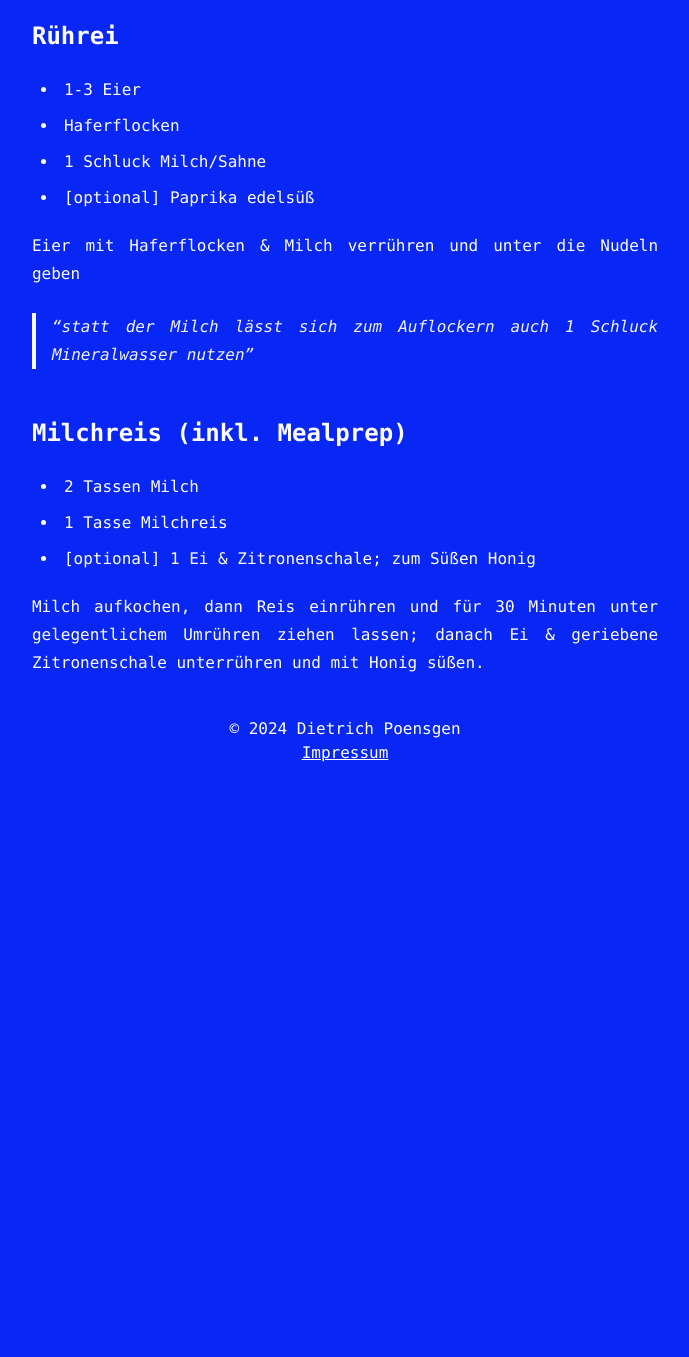
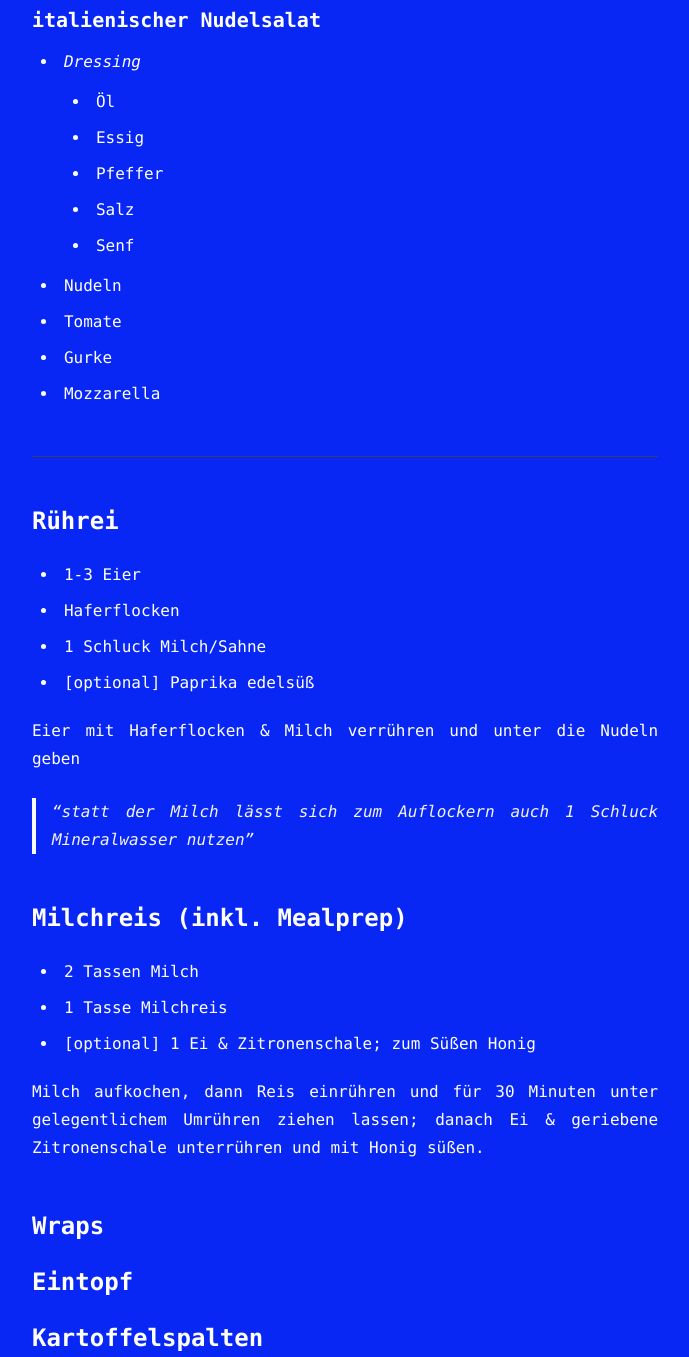
Before and after one commit to diepoe/diepoe-web, an Astro site: page /portfolio/mealplan in a window 1280 px wide. Shown: the part 2098-3455 px from the top of the page, without its empty margins (295-984 px from the left). Before the commit the page ends 2887 px from the top, so only its background shows below. Built offline with nearby package versions, Linux system fonts and the light colour scheme; Astro itself is replaced by a stand-in of ours.

Commit message:
update mealplan

```diff
--- a/src/content/portfolio/mealplan.md
+++ b/src/content/portfolio/mealplan.md
@@ -58,6 +58,20 @@ Anschließend mit Gewürzen abschmecken (Pfeffer, Salz, Basilikum etc.)
 
 > Kombinierbar mit Rührei
 
+### italienischer Nudelsalat
+
+- *Dressing*
+    - Öl
+    - Essig
+    - Pfeffer
+    - Salz
+    - Senf
+- Nudeln
+- Tomate
+- Gurke
+- Mozzarella
+---
+
 ## Rührei
 
 - 1-3 Eier
@@ -76,3 +90,9 @@ Eier mit Haferflocken & Milch verrühren und unter die Nudeln geben
 - [optional] 1 Ei & Zitronenschale; zum Süßen Honig
 
 Milch aufkochen, dann Reis einrühren und für 30 Minuten unter gelegentlichem Umrühren ziehen lassen; danach Ei & geriebene Zitronenschale unterrühren und mit Honig süßen.
+
+## Wraps
+
+## Eintopf
+
+## Kartoffelspalten
```
